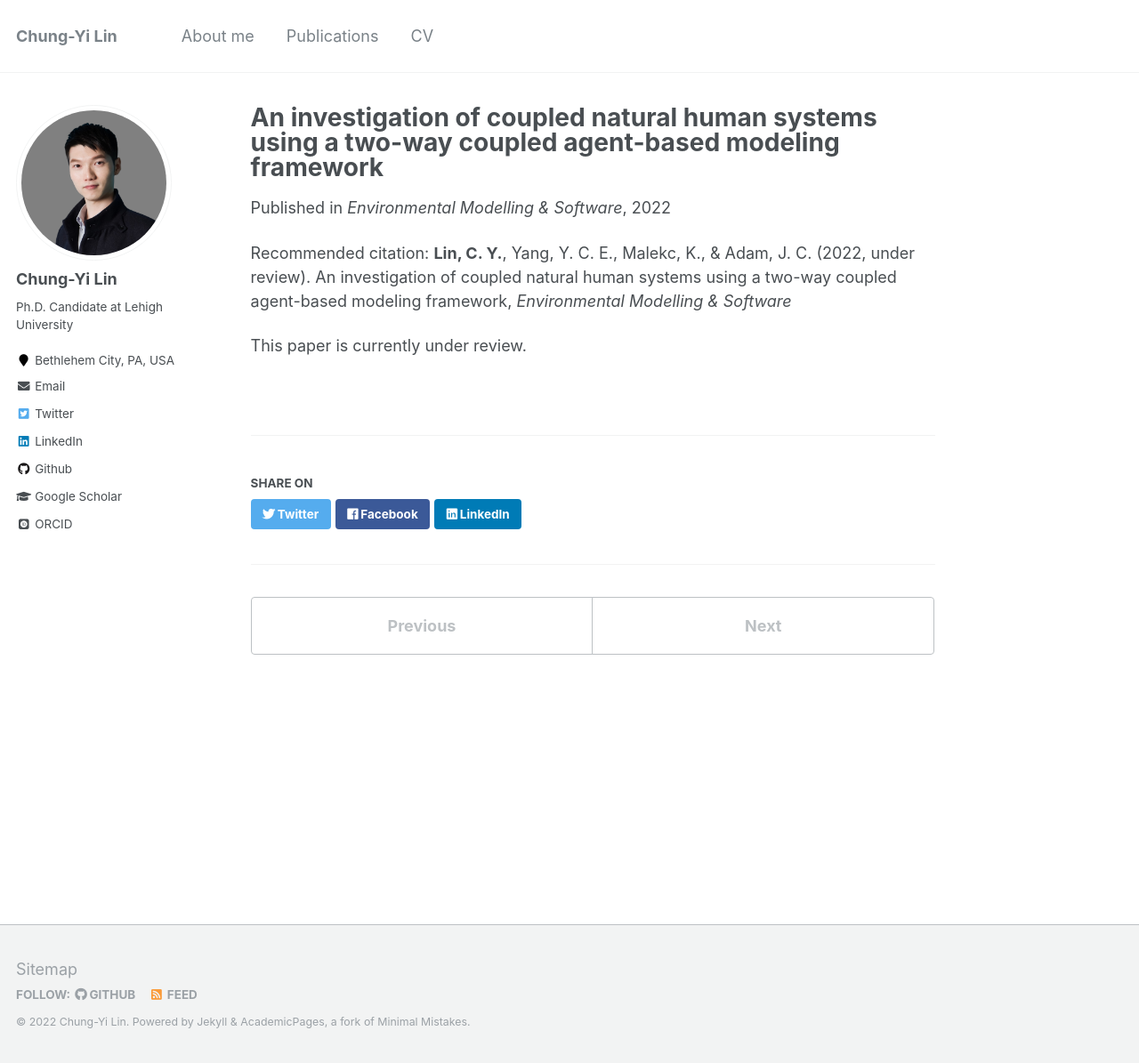
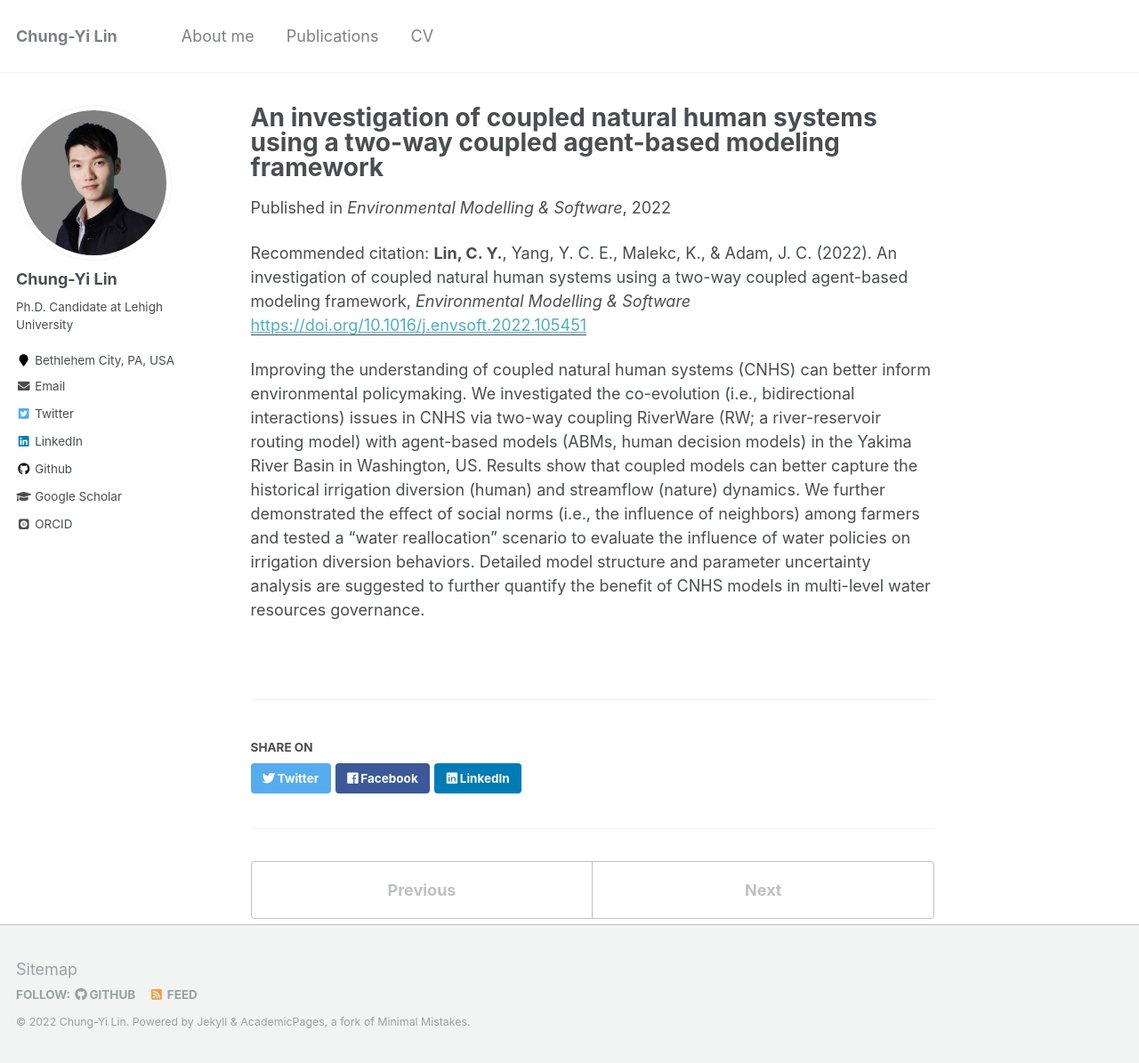
Before and after one commit to philip928lin/philip928lin.github.io-Archive, a Jekyll site: the page built from _publications/2022-EMS.md, in a window 1280 px wide and 1195 px high. Shown: the whole window at 89% size. Built offline with Jekyll 4.4.1, drawn with Linux system fonts in a browser that asks for light colours; some web fonts are replaced.

Commit message:
update publications

```diff
--- a/_publications/2022-EMS.md
+++ b/_publications/2022-EMS.md
@@ -1,11 +1,11 @@
 ---
 title: "An investigation of coupled natural human systems using a two-way coupled agent-based modeling framework"
-collection: under_review
+collection: publications
 permalink: /publication/2022-EMS
 excerpt: 'This paper is about using a coupled hydrological and agent-based model to investigate the coevolution between farmer diversion behaviors and environmental changes.'
 date: 2022-1-1
 venue: 'Environmental Modelling & Software'
-paperurl: ''
-citation: '<b>Lin, C. Y.</b>, Yang, Y. C. E., Malekc, K., & Adam, J. C. (2022, under review). An investigation of coupled natural human systems using a two-way coupled agent-based modeling framework, <i>Environmental Modelling & Software</i>'
+paperurl: 'https://doi.org/10.1016/j.envsoft.2022.105451'
+citation: '<b>Lin, C. Y.</b>, Yang, Y. C. E., Malekc, K., & Adam, J. C. (2022). An investigation of coupled natural human systems using a two-way coupled agent-based modeling framework, <i>Environmental Modelling & Software</i>'
 ---
-This paper is currently under review.
+Improving the understanding of coupled natural human systems (CNHS) can better inform environmental policymaking. We investigated the co-evolution (i.e., bidirectional interactions) issues in CNHS via two-way coupling RiverWare (RW; a river-reservoir routing model) with agent-based models (ABMs, human decision models) in the Yakima River Basin in Washington, US. Results show that coupled models can better capture the historical irrigation diversion (human) and streamflow (nature) dynamics. We further demonstrated the effect of social norms (i.e., the influence of neighbors) among farmers and tested a “water reallocation” scenario to evaluate the influence of water policies on irrigation diversion behaviors. Detailed model structure and parameter uncertainty analysis are suggested to further quantify the benefit of CNHS models in multi-level water resources governance.
```
Also changed, not shown: _publications/2019-Water.md (+2 -0 lines), _publications/2022-EF.md (+2 -0 lines).
